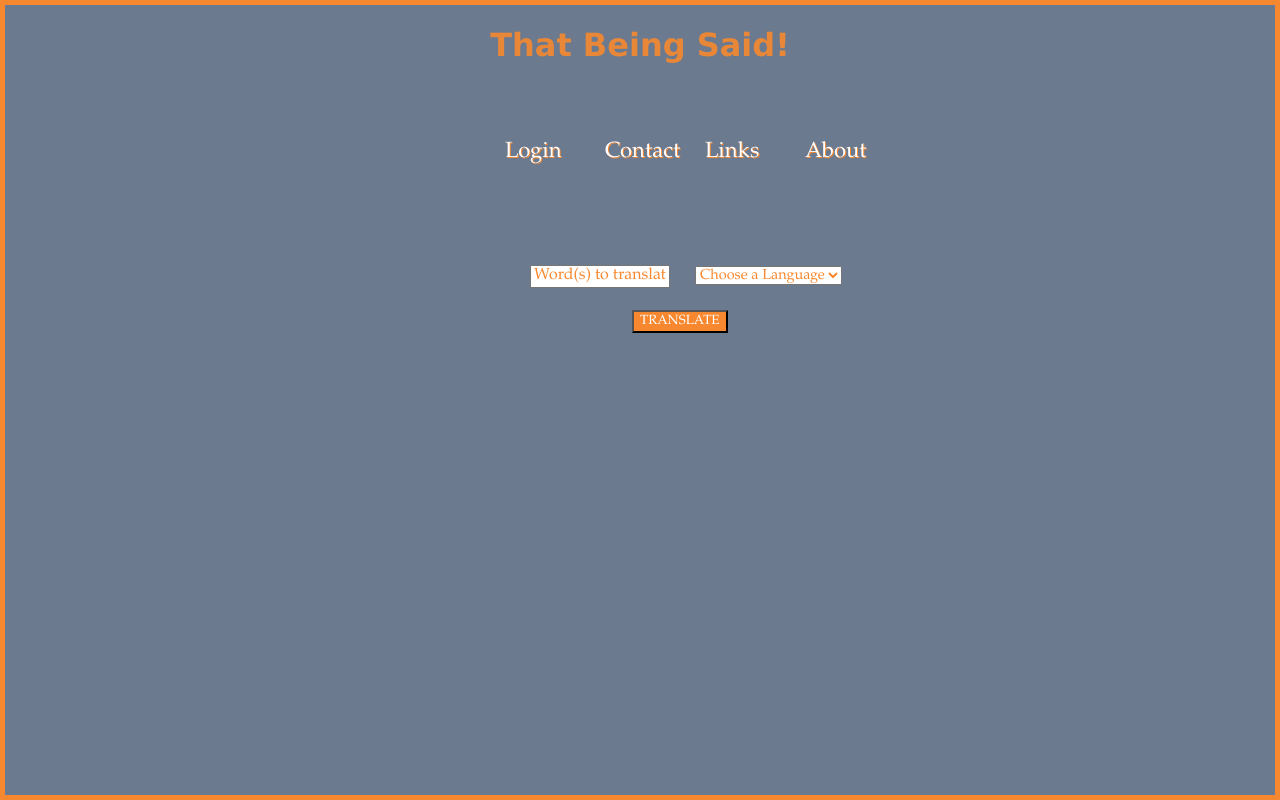
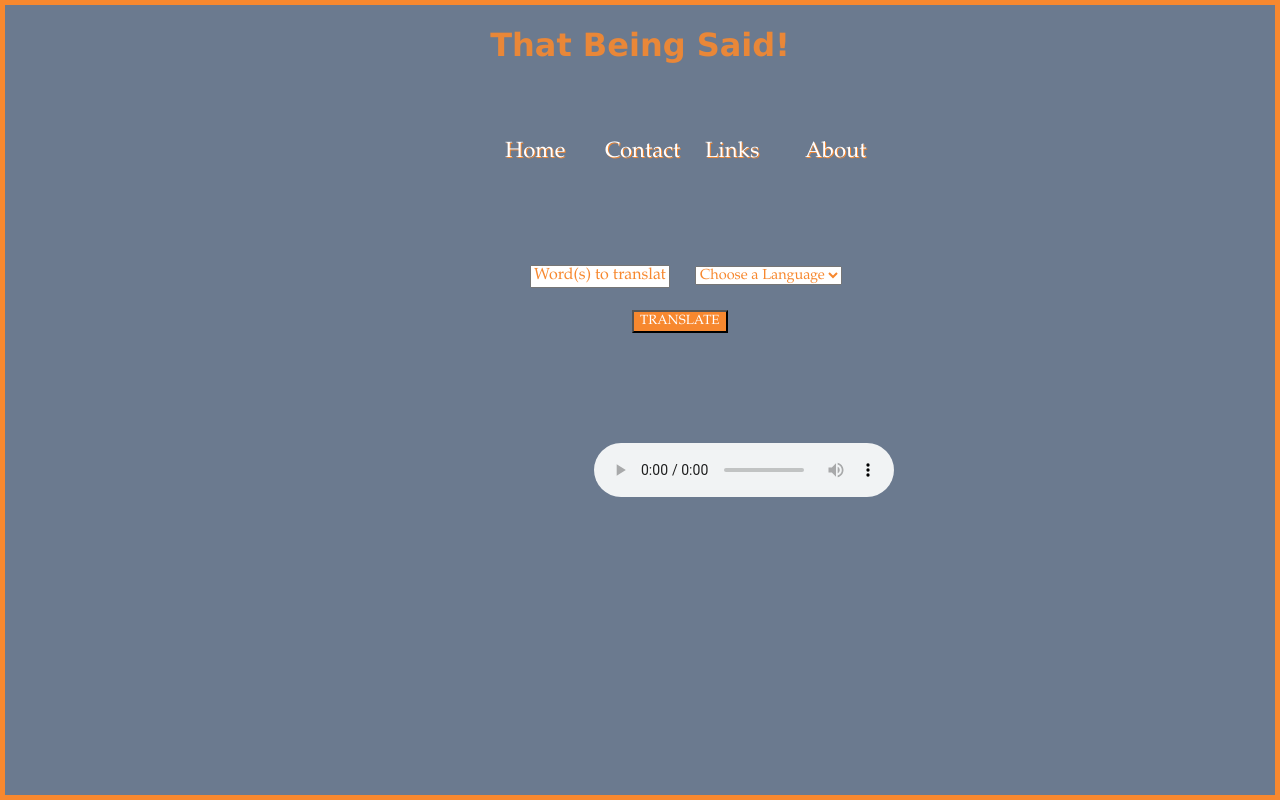
Before and after one commit to glenbuck503/That-Being-Said, a React (Create React App) app: page / in a window 1280 px wide. Built offline with nearby package versions, Linux system fonts and the light colour scheme; no server answers.

Commit message:
add window reload for home nav link

```diff
--- a/src/ReusableForm.js
+++ b/src/ReusableForm.js
@@ -18,7 +18,10 @@ function ReusableForm(props) {
   const [ translatedWordDef, setTranslatedWordDef ] = useState("")
   const [ audio, setAudio ] = useState({wordsAudio})
 
-
+  const onReload = e => {
+    e.preventDefault()
+    window.location.reload()
+  }
   const onSubmit = () => {
 
     fetch(`https://translate.yandex.net/api/v1.5/tr.json/translate?key=${process.env.REACT_APP_API_KEY}&text=${word}&lang=${lang}`)
@@ -65,7 +68,7 @@ function ReusableForm(props) {
   return (
     <React.Fragment>
       <div className="nav">
-      <button onClick={onSubmit} >Login</button>
+      <button onClick={onReload} >Home</button>
       <button onClick={onSubmit} >Contact</button>
       <button onClick={onSubmit} >Links</button>
       <button onClick={onSubmit} >About</button>
@@ -80,7 +83,6 @@ function ReusableForm(props) {
             name='words'
             placeholder='Word(s) to translate' />
 
-            {/* working on IBM text to speech */}
           <select onChange={handleChangeLang}>
             <option value="list">Choose a Language</option>
             <option id="option1" value="en">English</option>
@@ -103,14 +105,12 @@ function ReusableForm(props) {
 
 
         {/* <button onClick={onSubmit2}> Def</button> */}
-        {/* <p className="result2">{lang}<audio  src={wordsAudio} controls autoPlay/></p> */}
+        <p className="result2">{lang}<audio  src={wordsAudio} controls/></p>
         {/* <audio  src={wordsAudio} controls autoPlay/>
 
         <audio  src={wordsAudio} controls/> */}
 
         {/* <p className="trade">Glen Buck 2021 &#8482;</p> */}
-
-
 
 
 
--- a/src/WordControl.js
+++ b/src/WordControl.js
@@ -6,6 +6,8 @@ import WordDetail from './WordDetail';
 import { connect } from 'react-redux';
 import PropTypes from "prop-types";
 import * as a from './actions';
+
+
 
 class WordControl extends React.Component {
 
@@ -20,6 +22,9 @@ class WordControl extends React.Component {
     };
 
   }
+
+
+
 
   handleClick = () => {
     if (this.state.selectedWord != null) {
```
